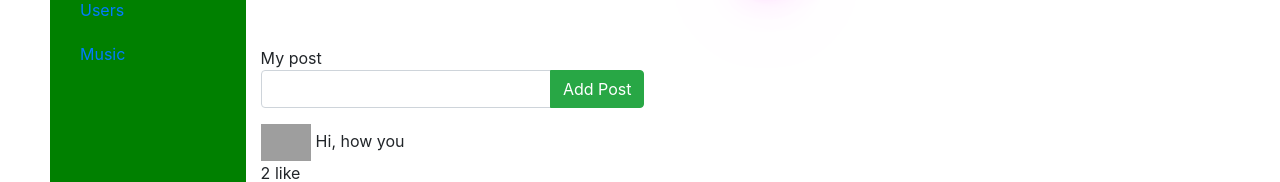
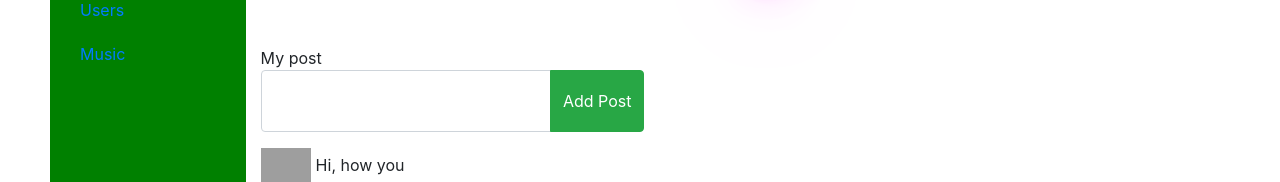
Before and after one commit to rebusok/SocialNetwork, a React (Create React App) app: page /profile/1 in a window 1280 px wide. Shown: the part 229-411 px from the top of the page. Built offline with nearby package versions, Linux system fonts and the light colour scheme; no server answers; grey boxes are pictures that could not be loaded.

Commit message:
leson 76

```diff
--- a/package.json
+++ b/package.json
@@ -13,6 +13,7 @@
     "@types/react-redux": "^7.1.11",
     "@types/react-router": "^5.1.8",
     "@types/react-router-dom": "^5.1.6",
+    "@types/redux-form": "^8.3.1",
     "@types/uuid": "^8.3.0",
     "axios": "^0.21.0",
     "bootstrap": "^4.5.3",
@@ -25,6 +26,7 @@
     "react-router-dom": "^5.2.0",
     "react-scripts": "3.4.1",
     "redux": "^4.0.5",
+    "redux-form": "^8.3.7",
     "redux-thunk": "^2.3.0",
     "reselect": "^4.0.0",
     "typescript": "~3.7.2",
--- a/src/components/Dialogs/Dialogs.module.css
+++ b/src/components/Dialogs/Dialogs.module.css
@@ -24,3 +24,8 @@ textarea {
 .btn_dialog {
     height: 40px;
 }
+.title_form {
+    display: flex;
+    justify-content: center;
+    align-items: center;
+}
--- a/src/components/Dialogs/Dialogs.tsx
+++ b/src/components/Dialogs/Dialogs.tsx
@@ -1,10 +1,13 @@
-import React, {ChangeEvent, useState} from "react";
+import React from "react";
 import s from './Dialogs.module.css';
 import UsersDialog from "./usersDialog/UsersDialog";
 import ChatMessage from "./ChatMessage/ChatMessage";
 import {DialogPageType} from "../../redux/store";
+import {Field, InjectedFormProps, reduxForm} from "redux-form";
 
-
+type FormDataTypeDia = {
+    dialogs: string
+}
 
 export type DialogsType = DialogPageType & {
     callBackAddTask: (value: string) => void
@@ -14,17 +17,10 @@ export type DialogsType = DialogPageType & {
 
 const Dialogs = (props: DialogsType) => {
 
-
-    const [value, setTitle] = useState('');
-
-    const callBackAddTask = () => {
-        if (value.trim() !== '') {
-            props.callBackAddTask(value)
+    const callBackAddTask = (formData: FormDataTypeDia) => {
+        if (formData.dialogs.trim() !== '') {
+            props.callBackAddTask(formData.dialogs)
         }
-        setTitle('');
-    }
-    const onTitleChangeHandler = (e: ChangeEvent<HTMLTextAreaElement>) => {
-        setTitle(e.currentTarget.value);
     }
 
 
@@ -32,24 +28,35 @@ const Dialogs = (props: DialogsType) => {
         <div>
             <div className={s.wrapper}>
                 <UsersDialog dialogs={props.dialogs}/>
-                <div className={s.line}></div>
+                <div className={s.line}/>
                 <ChatMessage messages={props.messages}/>
             </div>
 
             <div className={s.textarea_head}>
-                <textarea
-                    className={s.textarea}
-                    value={value}
-                    onChange={onTitleChangeHandler}>
-
-                 </textarea>
-                <button className={`btn btn-success  ${s.btn_dialog}`} onClick={callBackAddTask}>Add MES</button>
+                <DialogsFormRedux onSubmit={callBackAddTask}/>
             </div>
         </div>
     )
+}
 
+const DialogsForm: React.FC<InjectedFormProps<FormDataTypeDia>> = (props) => {
+    console.log(props)
+    return (
+        <form onSubmit={props.handleSubmit} className={s.title_form}>
+            <Field
+                name={'dialogs'}
+                className={s.textarea}
+                component={'textarea'}
+            >
 
+            </Field>
+            <button className={`btn btn-success  ${s.btn_dialog}`}>Add MES</button>
+        </form>
+    )
 }
+const DialogsFormRedux = reduxForm<FormDataTypeDia>({
+    form: "dialogs"
+})(DialogsForm)
 
 
 export default Dialogs;
--- a/src/components/Login/Login.tsx
+++ b/src/components/Login/Login.tsx
@@ -1,12 +1,43 @@
 import React from 'react';
+import {Field, InjectedFormProps, reduxForm} from "redux-form";
+
+type FormDataType = {
+    login: string
+    password: string
+    rememberMe: boolean
+}
+
+const LoginForm: React.FC<InjectedFormProps<FormDataType>> = (props) => {
 
 
+    return (
+        <form onSubmit={props.handleSubmit}>
+            <div><Field name="login"
+                        type="text" component={'input'} placeholder="Username"/></div>
+            <div><Field component={'input'} placeholder={'Password'} name="password"/></div>
+            <div><Field type="checkbox" component={'input'} name={'rememberMe'}/> remember My</div>
+            <div>
+                <button>Login</button>
+            </div>
+        </form>
+    )
+}
+
+const LoginReduxForm = reduxForm<FormDataType>({
+    form: 'login'
+})(LoginForm)
+
 const Login = () => {
+    const onSubmit = (formData: FormDataType) => {
+        console.log(formData)
+    }
     return (
         <div>
-            Login
+            <h1>Login</h1>
+            <LoginReduxForm onSubmit={onSubmit}/>
         </div>
     );
-};
+}
+
 
 export default Login;
--- a/src/components/Profile/MyPosts/MyPosts.tsx
+++ b/src/components/Profile/MyPosts/MyPosts.tsx
@@ -1,67 +1,70 @@
-import React, {ChangeEvent, useState, KeyboardEvent} from "react";
+import React, {useState} from "react";
 import Posts from "./Post/Posts";
 import style from './MyPosts.module.css';
 import {ProfileComponentType} from "../ProfileComponent";
+import {Field, InjectedFormProps, reduxForm} from "redux-form";
 
 interface MyPostsType extends ProfileComponentType  {
 
 
 }
+type FormDataTypePost = {
+    myPosts:string
+}
 const MyPosts = (props:MyPostsType) => {
-    const [value, setTitle] = useState('');
     const [error, setError] = useState<string | null>(null)
 
 
-    const callBackAddTask = () => {
+    const callBackAddTask = ({myPosts = ''}:FormDataTypePost) => {
 
-        if (value.trim() !== ''){
-            props.AddTask(value)
-
+        if (myPosts.trim() !== ''){
+            props.AddTask(myPosts)
+            setError(null)
         } else {
             setError('Title is required')
         }
-        setTitle('');
-    }
-    const onTitleChangeHandler = (e:ChangeEvent<HTMLInputElement>) => {
-        setTitle(e.currentTarget.value);
-    }
-    const onTitleKeyHandler = (e:KeyboardEvent<HTMLInputElement>) => {
-        setError(null)
-        if (e.key === "Enter"){
-            callBackAddTask();
-        }
 
     }
+
+
     return (
         <div className={style.content}>
-
-
             <div className={style.head}>
                 <div className={style.post}>
                     <span className={style.title}>My post</span>
-                    <div className={style.input + " input-group mb-3"}>
-                        <input
-                            type="text" className="form-control"
-                            value={value}
-                            onChange={ onTitleChangeHandler }
-                            onKeyDown={ onTitleKeyHandler }
-                            aria-label="Recipient's username"
-                            aria-describedby="button-addon2"/>
-                        <div className="input-group-append">
-                            <button
-                                className="btn btn-success"
-                                onClick={callBackAddTask}>Add Post
-                            </button>
-
-                        </div>
-
-                    </div>
+                    <MyPostsFormRedux onSubmit={callBackAddTask} />
                     {error && <div className={style.error}>{error}</div>}
             </div>
-
             </div>
             <Posts posts={props.posts}/>
         </div>
     )
 }
+
+const MyPostsForm:React.FC<InjectedFormProps<FormDataTypePost>> = (props) => {
+    console.log(props)
+    return (
+
+        <form className={style.input + " input-group mb-3"} onSubmit={props.handleSubmit}>
+            <Field
+                type="text" className="form-control"
+                name={'myPosts'}
+                component={'textarea'}
+
+            />
+            <div className="input-group-append">
+                <button
+                    className="btn btn-success"
+                    >Add Post
+                </button>
+
+            </div>
+
+        </form>
+
+    )
+}
+const MyPostsFormRedux = reduxForm<FormDataTypePost>({
+    form: 'myPosts'
+})(MyPostsForm)
 export default MyPosts;
--- a/src/components/Profile/ProfileComponentContainer.tsx
+++ b/src/components/Profile/ProfileComponentContainer.tsx
@@ -8,8 +8,7 @@ import {
 } from "../../redux/profileReducer";
 import {AppStateType} from "../../redux/reduxStore";
 import {withRouter} from "react-router";
-import RedirectHoc from "../../HOC/RedirectHoc";
-import { compose } from "redux";
+import {compose} from "redux";
 import React from "react";
 
 const mapStateToProps = (state:AppStateType) => {
--- a/src/components/Profile/ProfileInfo/ProfileStatus.tsx
+++ b/src/components/Profile/ProfileInfo/ProfileStatus.tsx
@@ -1,5 +1,4 @@
-import React, {ChangeEvent, useState, KeyboardEvent} from 'react';
-import style from './ProfileInfo.module.scss'
+import React, {ChangeEvent, KeyboardEvent, useState} from 'react';
 
 interface ProfileStatusProps {
     status: string
--- a/src/redux/dialogReducer.ts
+++ b/src/redux/dialogReducer.ts
@@ -26,8 +26,7 @@ const initialState = {
         {id:v1(), message:'Buy'},
         {id:v1(), message:'Ear'},
         {id:v1(), message:'Pop'}
-    ],
-    newMessageBody: ''
+    ]
 }
 
 const dialogReducer = (state: DialogPageType = initialState, action: ActionType):DialogPageType  => {
--- a/src/redux/reduxStore.ts
+++ b/src/redux/reduxStore.ts
@@ -4,17 +4,20 @@ import dialogReducer from './dialogReducer';
 import usersReducer from "./usersReducer";
 import AuthReducer from "./authReducer";
 import thunk from "redux-thunk";
+import {reducer as formReducer} from 'redux-form'
+
 type  RootReduceType = typeof reducers;
 export type AppStateType = ReturnType<RootReduceType>
 const reducers = combineReducers({
     profilePage:profileReducer,
     dialogPage:dialogReducer,
     usersPage:usersReducer,
-    auth: AuthReducer
+    auth: AuthReducer,
+    form: formReducer
 });
 
 const store:any = createStore(reducers, applyMiddleware(thunk));
-
-
+//@ts-ignore
+window.store = store
 
 export default store;
```
Also changed, not shown: 1 other file (tests, documents, lock files or other folders).
